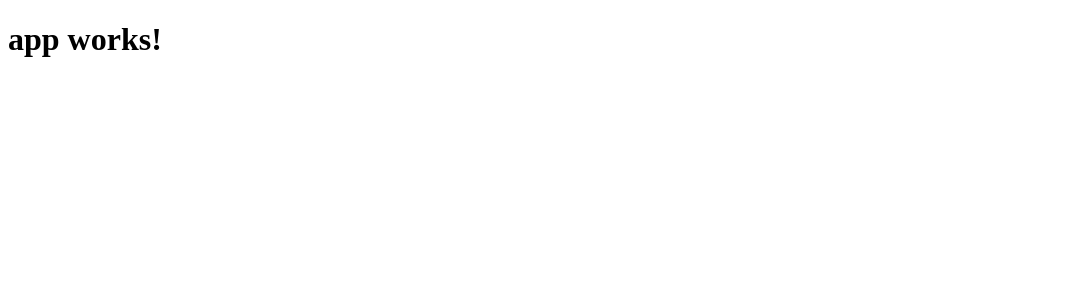
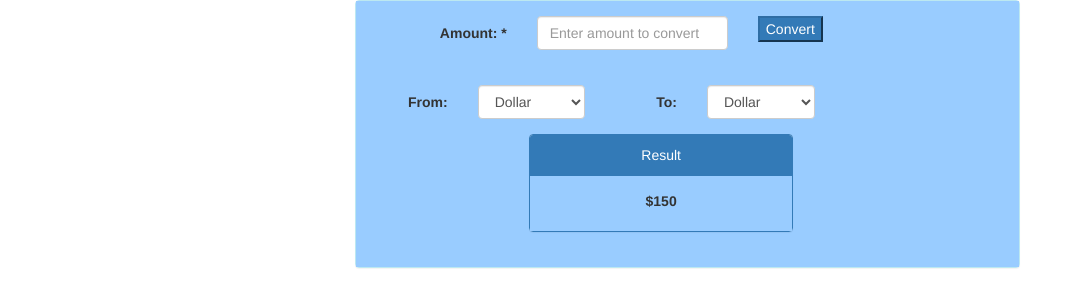
Before and after one commit to innovateDTP/merit, an Angular app: page / in a window 1280 px wide. Shown: the top 306 px of the page, without its empty margins (0-1074 px from the left). Built offline with nearby package versions, Linux system fonts and the light colour scheme.

Commit message:
Modifying app.component.html temporarily

```diff
--- a/src/app/app.component.html
+++ b/src/app/app.component.html
@@ -1,3 +1,81 @@
-<h1>
+<!--<h1>
   {{title}}
-</h1>
+</h1>-->
+
+<!doctype html>
+<html>
+<head>
+  <meta charset="utf-8">
+  <title>Convertor</title>
+  <base href="/">
+
+  <meta name="viewport" content="width=device-width, initial-scale=1">
+
+  <!-- Latest compiled and minified CSS -->
+<link rel="stylesheet" href="https://maxcdn.bootstrapcdn.com/bootstrap/3.3.7/css/bootstrap.min.css">
+<!--<link rel="stylesheet" type="text/css" href="app.component.css">-->
+
+<!-- jQuery library -->
+<script src="https://ajax.googleapis.com/ajax/libs/jquery/3.2.1/jquery.min.js"></script>
+
+<!-- Latest compiled JavaScript -->
+<script src="https://maxcdn.bootstrapcdn.com/bootstrap/3.3.7/js/bootstrap.min.js"></script>
+
+</head>
+
+
+<body>
+  <div class="container">
+  <div class=" panel panel-info col-sm-7 col-sm-offset-3">
+    <div class="panel-body">
+      <form class="form-horizontal" >
+      <div class="form-group" >
+          <label for="amount" class="control-label col-sm-3 required">Amount: </label>
+          <div class="col-sm-4">
+                  <input type="text" class="form-control" id="amount" placeholder="Enter amount to convert">
+          </div>
+
+        <div class="col-sm-3">
+          <input type="submit" name="convertBtn" value="Convert" class="btn-primary "/>
+        </div>
+      </div>
+      <br>
+    <div class="form-group col-sm-11" >
+        <label for="from" class="col-sm-2 control-label">From: </label>
+          <div class="col-sm-3">
+            <select class="form-control col-sm-4" id="from">
+              <option value="USD">Dollar</option>
+              <option value="EUR">Euro</option>
+              <option value="Pound">Pound</option>
+              <option value="INR">Indian Rupee</option>
+            </select>
+          </div>
+
+        <label for="to" class="col-sm-2 control-label">To: </label>
+        <div class="col-sm-3">
+            <select class="form-control col-sm-4" id="to">
+              <option value="USD">Dollar</option>
+            <option value="EUR">Euro</option>
+            <option value="Pound">Pound</option>
+            <option value="INR">Indian Rupee</option>
+            </select>
+        </div>
+      </div>
+
+  <div class="clearfix"></div>
+
+
+    <div class="clearfix"></div>
+    <div class="panel panel-primary col-sm-5  col-sm-offset-3">
+        <div class="panel-heading text-center">Result</div>
+        <div class="panel-body text-center"><label class=" text-right "><Strong>$150 </Strong></label></div>
+    </div>
+
+    </form>
+    </div>
+  </div>
+</div>
+
+
+</body>
+</html>
```
